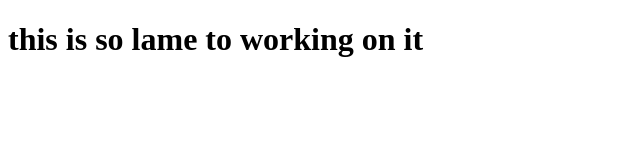
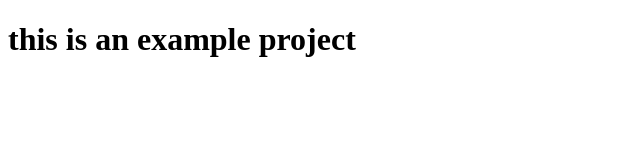
Before and after one commit to zeahus/my-first-project, a plain HTML site: page index.html in a window 1280 px wide. Shown: the whole page, without its empty margins (0-640 px from the left). Drawn offline with Linux system fonts and the light colour scheme.

Commit message:
index dosyası ekledim

```diff
--- a/index.html
+++ b/index.html
@@ -6,6 +6,6 @@
     <title>Document</title>
 </head>
 <body>
-    <h1>this is so lame to working on it</h1>
+    <h1>this is an example project  </h1>
 </body>
 </html>
```
